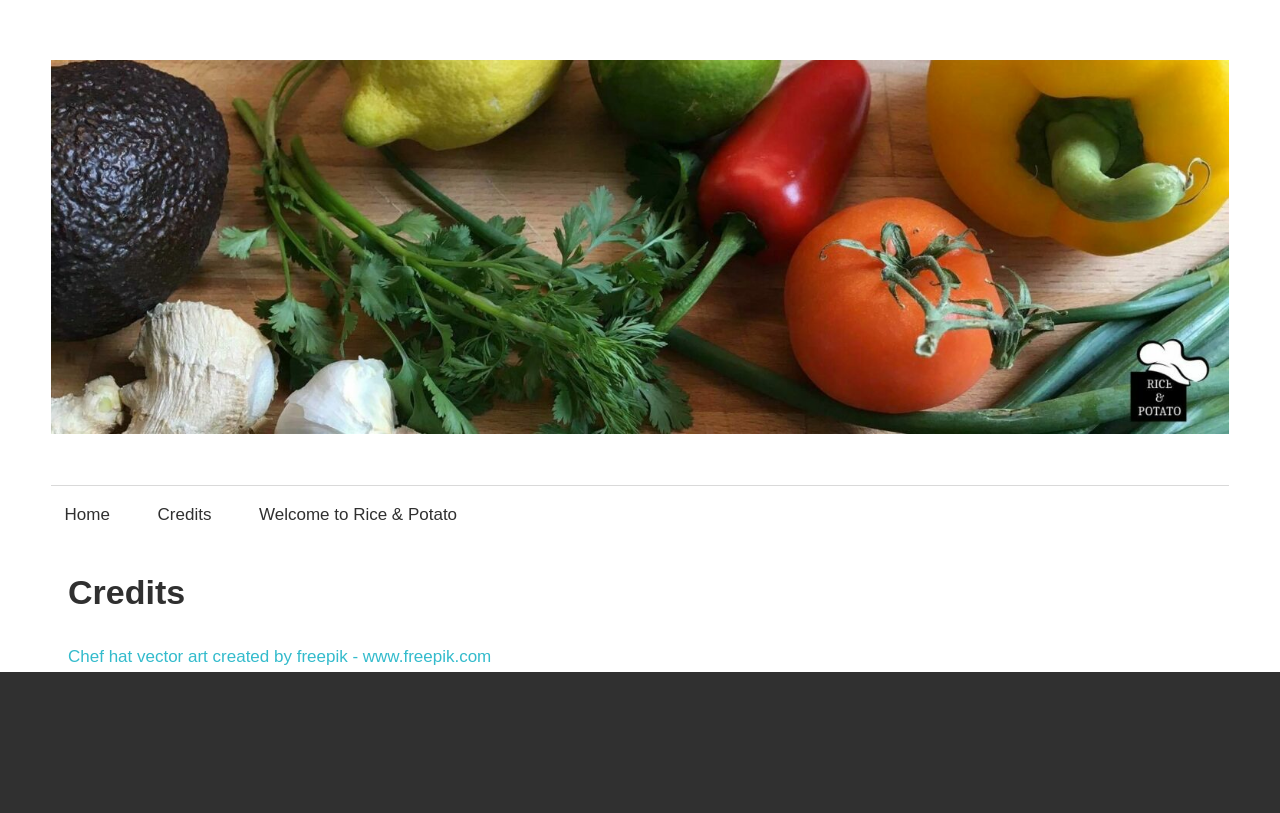
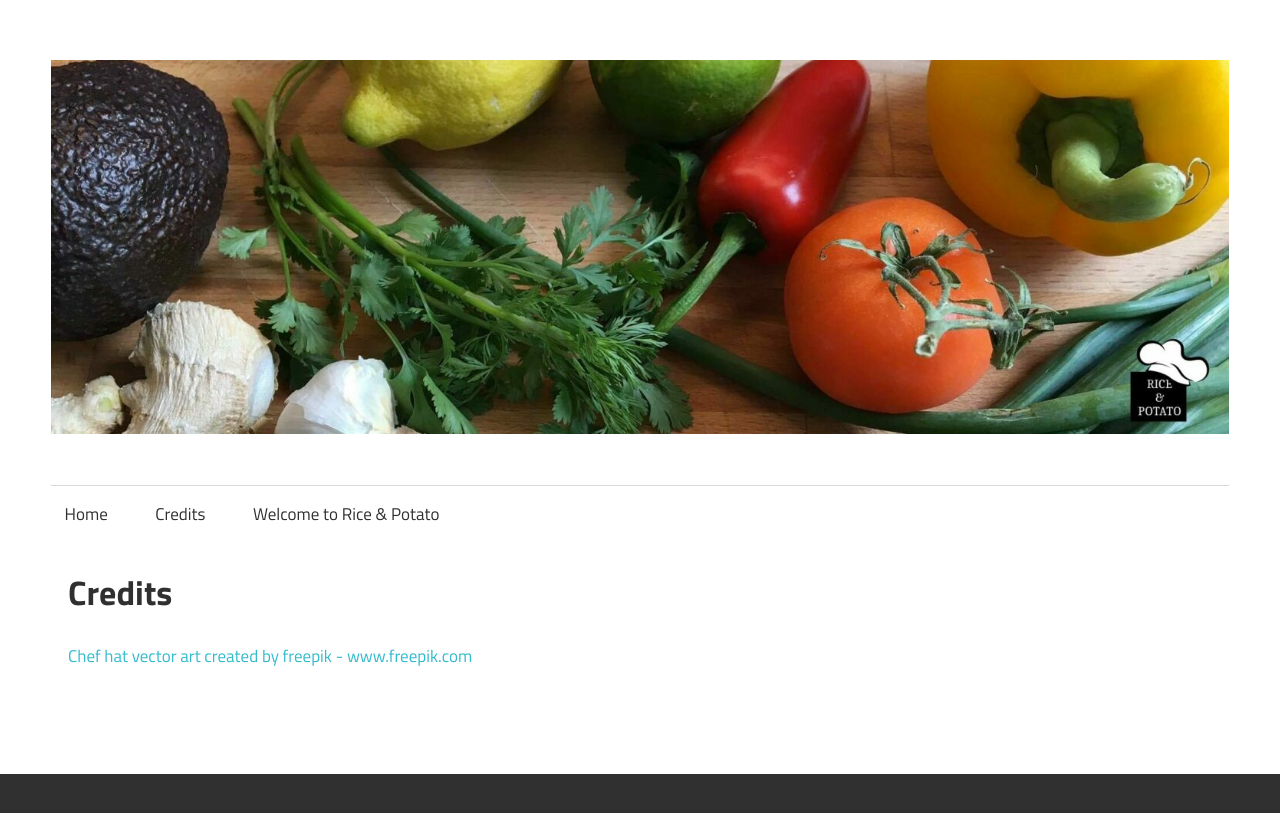
Before and after one commit to bschug/rice-and-potato, a Jekyll site: the page built from credits.md, in a window 1280 px wide. Shown: the top 813 px of the page. Built offline with Jekyll 4.4.1, drawn with Linux system fonts in a browser that asks for light colours; some web fonts are replaced.

Commit message:
Use correct fonts

```diff
--- a/_layouts/default.html
+++ b/_layouts/default.html
@@ -16,6 +16,12 @@
         <meta name="theme-color" content="#ffffff">
         <!-- /icons -->
 
+        <!-- fonts -->
+        <link rel="preconnect" href="https://fonts.googleapis.com">
+        <link rel="preconnect" href="https://fonts.gstatic.com" crossorigin>
+        <link href="https://fonts.googleapis.com/css2?family=Amaranth:ital,wght@0,400;0,700;1,400;1,700&family=Titillium+Web:ital,wght@0,400;0,700;1,400;1,700&display=swap" rel="stylesheet">
+        <!-- /fonts -->
+
     </head>
     <body>
         <div class="site">
--- a/_layouts/textpost.html
+++ b/_layouts/textpost.html
@@ -1,7 +1,7 @@
 ---
 layout: default
 ---
-<div class="post-body">
+<div class="post-body textpost">
     <h1>{{ page.title }}</h1>
     {{ content }}
 </div>
--- a/_sass/index.scss
+++ b/_sass/index.scss
@@ -99,6 +99,14 @@
     @media only screen and (max-width: 50em) {
         font-size: 1.5rem;
     }
+
+    @media only screen and (max-width: 40em) {
+        font-size: 1.75rem;
+    }
+
+    @media only screen and (max-width: 30em) {
+        font-size: 1.5rem;
+    }
 }
 
 .page-title, .entry-title {
@@ -129,13 +137,3 @@
     color: var(--title-color);
     text-decoration: none;
 }
-
-.page-title, .entry-title, .post-wrapper .type-post .entry-title {
-    @media only screen and (max-width: 30em) {
-        font-size: 1.5rem;
-    }
-
-    @media only screen and (max-width: 40em) {
-        font-size: 1.75rem;
-    }
-}
--- a/_sass/post.scss
+++ b/_sass/post.scss
@@ -1,6 +1,10 @@
 .post-body {
     margin-left: 1em;
     margin-right: 1em;
+}
+
+.textpost {
+    padding-bottom: 5em;
 }
 
 blockquote {
```
